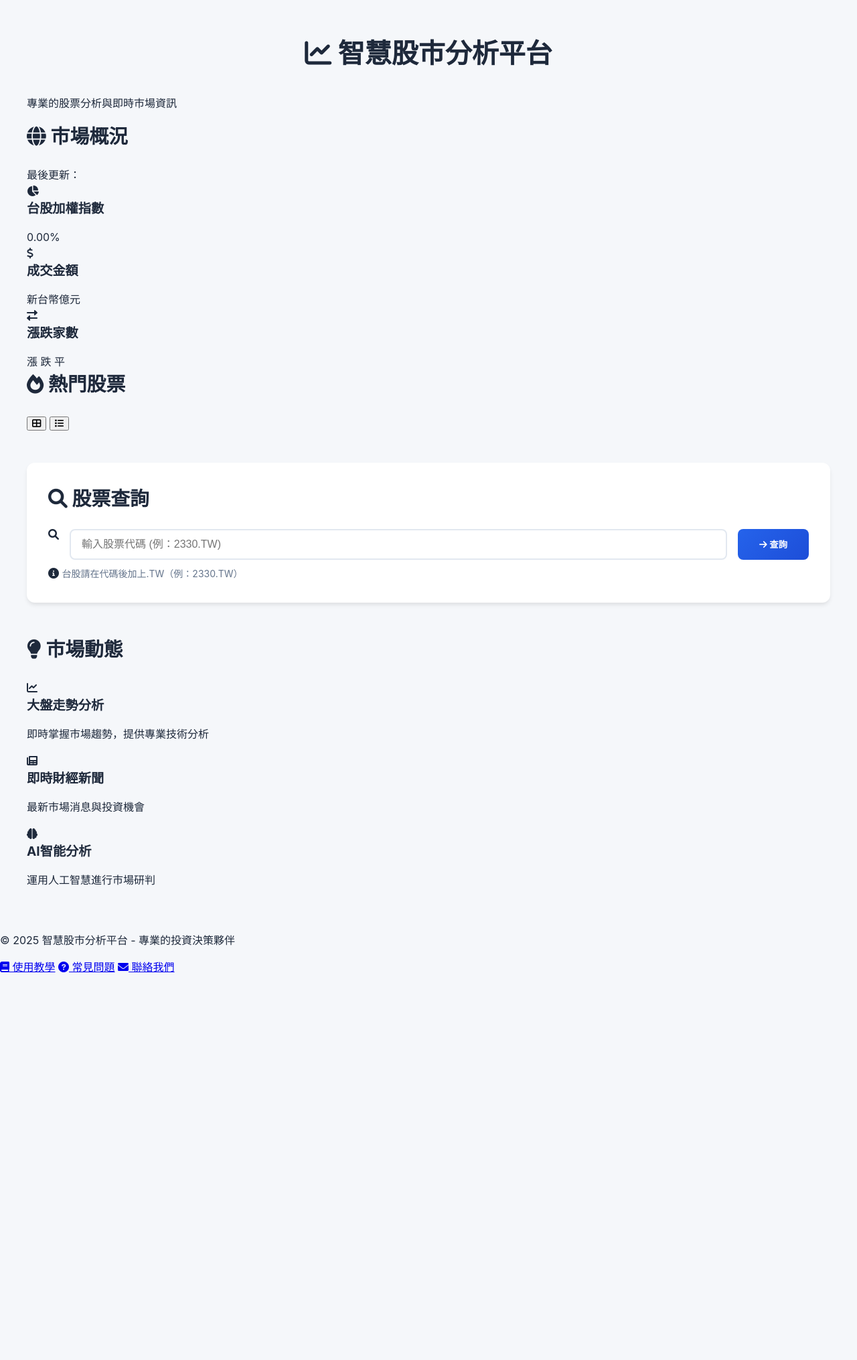
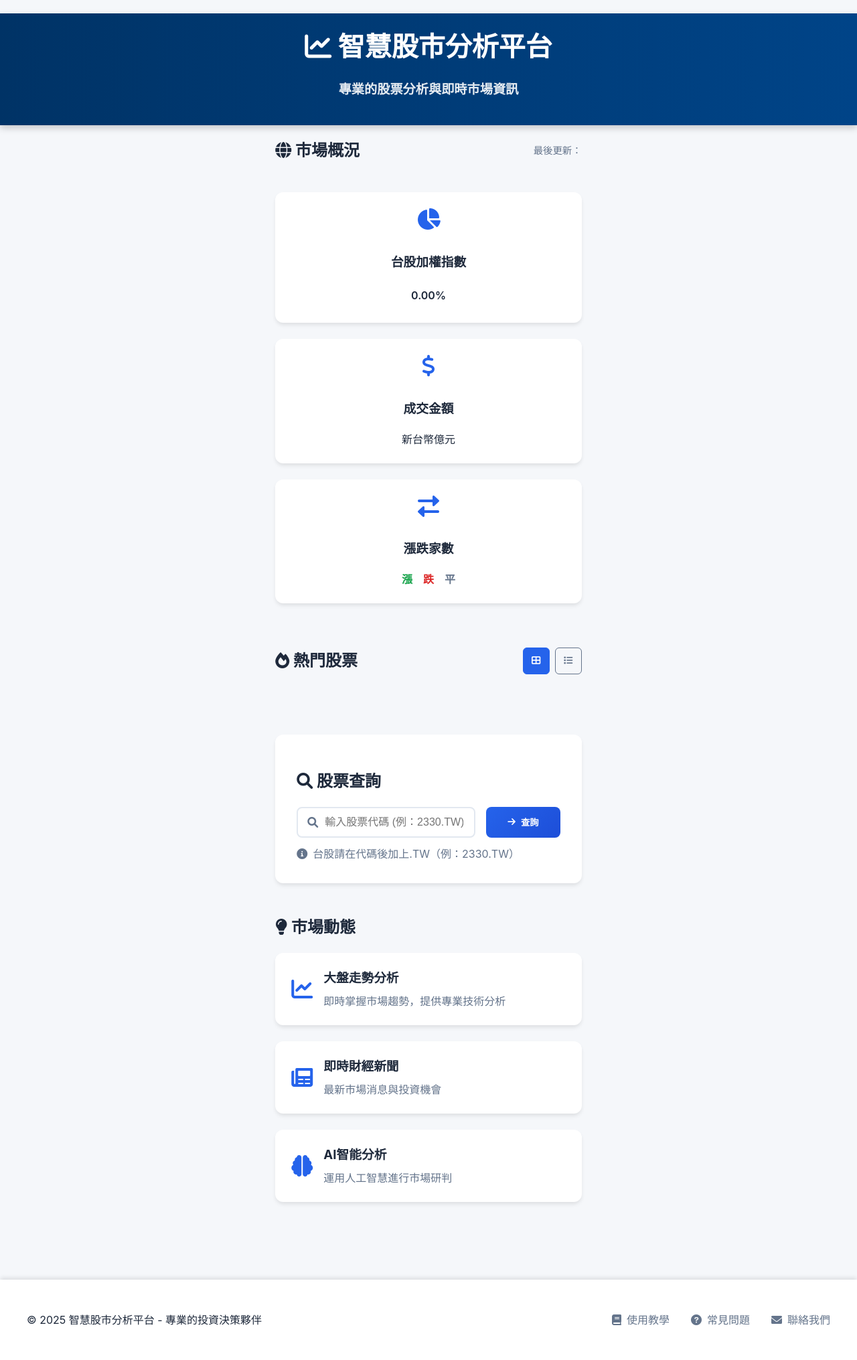
Before and after one commit to iamhenryhuang/financial_web, a Flask app: template templates/home.html in a window 1280 px wide. Shown: the whole page at 67% size. Before the commit the page ends 1452 px from the top, so only its background shows below. Run offline with Flask 3, Linux system fonts and the light colour scheme; the template is opened without the code that fills it, so the values that code supplies are empty.

Commit message:
Update style.css

```diff
--- a/static/style.css
+++ b/static/style.css
@@ -1,146 +1,329 @@
 /* 全域樣式 */
+:root {
+    --primary-color: #2563eb;
+    --primary-dark: #1d4ed8;
+    --success-color: #16a34a;
+    --danger-color: #dc2626;
+    --text-primary: #1e293b;
+    --text-secondary: #64748b;
+    --bg-light: #f5f7fa;
+    --bg-white: #ffffff;
+}
+
 body {
     font-family: 'Inter', -apple-system, BlinkMacSystemFont, "Segoe UI", Roboto, sans-serif;
-    background-color: #f5f7fa;
+    background-color: var(--bg-light);
     margin: 0;
     padding: 0;
-    color: #1e293b;
+    color: var(--text-primary);
     line-height: 1.5;
+    min-height: 100vh;
+    display: flex;
+    flex-direction: column;
 }
 
 .container {
     max-width: 1200px;
-    margin: 30px auto;
+    margin: 0 auto;
     padding: 20px;
+    flex: 1;
 }
 
-h1, h2, h3 {
+/* 網站標題區域 */
+.site-header {
+    width: 100vw;
+    margin-left: calc(-50vw + 50%);
+    margin-right: calc(-50vw + 50%);
+    height: auto;
+    padding: 20px 0;
+    text-align: center;
+    background: linear-gradient(90deg, #003366, #004488);
+    color: white;
+    font-size: 24px;
+    font-weight: bold;
+    position: relative;
+    box-shadow: 0px 4px 10px rgba(0, 0, 0, 0.2);
+    left: 0;
+    right: 0;
+    overflow: hidden;
+}
+
+/* 讓 header 內部內容置中 */
+.site-header h1 {
     margin: 0;
     padding: 0;
-    color: #1e293b;
+    font-size: 2.5rem;
 }
 
-h1 {
-    font-size: 2.5rem;
-    text-align: center;
-    margin-bottom: 2rem;
+/* 設置副標題 */
+.site-description {
+    font-size: 1.2rem;
+    opacity: 0.9;
 }
 
-h2 {
-    font-size: 1.8rem;
+/* 市場概況區塊 */
+.market-overview {
+    margin-bottom: 3rem;
+}
+
+.market-header {
+    display: flex;
+    justify-content: space-between;
+    align-items: center;
     margin-bottom: 1.5rem;
 }
 
-h3 {
-    font-size: 1.2rem;
+.market-time {
+    color: var(--text-secondary);
+    font-size: 0.9rem;
+}
+
+.market-grid {
+    display: grid;
+    grid-template-columns: repeat(auto-fit, minmax(250px, 1fr));
+    gap: 1.5rem;
+}
+
+.market-card {
+    background: var(--bg-white);
+    padding: 1.5rem;
+    border-radius: 12px;
+    box-shadow: 0 4px 6px -1px rgba(0, 0, 0, 0.1);
+    text-align: center;
+    transition: transform 0.2s;
+}
+
+.market-card:hover {
+    transform: translateY(-4px);
+}
+
+.market-card i {
+    font-size: 2rem;
+    color: var(--primary-color);
     margin-bottom: 1rem;
 }
+
+.market-value {
+    font-size: 2rem;
+    font-weight: 700;
+    margin: 0.5rem 0;
+}
+
+.market-change {
+    font-weight: 600;
+    padding: 0.3rem 0.8rem;
+    border-radius: 6px;
+    display: inline-block;
+}
+
+.market-stats {
+    display: flex;
+    justify-content: center;
+    gap: 1rem;
+    font-weight: 600;
+}
+
+.market-stats .up { color: var(--success-color); }
+.market-stats .down { color: var(--danger-color); }
+.market-stats .same { color: var(--text-secondary); }
 
 /* 熱門股票區塊 */
 .popular-stocks {
     margin-bottom: 3rem;
 }
 
+.section-header {
+    display: flex;
+    justify-content: space-between;
+    align-items: center;
+    margin-bottom: 1.5rem;
+}
+
+/* 視圖切換按鈕 */
+.view-options {
+    display: flex;
+    gap: 0.5rem;
+}
+
+.view-toggle {
+    background: none;
+    border: 1px solid var(--text-secondary);
+    padding: 0.5rem;
+    border-radius: 6px;
+    cursor: pointer;
+    color: var(--text-secondary);
+    transition: all 0.2s;
+    width: 40px;
+    height: 40px;
+    display: flex;
+    align-items: center;
+    justify-content: center;
+}
+
+.view-toggle:hover {
+    border-color: var(--primary-color);
+    color: var(--primary-color);
+}
+
+.view-toggle.active {
+    background-color: var(--primary-color);
+    color: white;
+    border-color: var(--primary-color);
+}
+
+/* 股票列表不同視圖模式 */
+/* 修改熱門股票區塊的樣式 */
 .stock-grid {
     display: grid;
-    grid-template-columns: repeat(auto-fill, minmax(220px, 1fr));
+    grid-template-columns: repeat(auto-fill, minmax(300px, 1fr));
     gap: 1.5rem;
-    margin-bottom: 2rem;
+    transition: all 0.3s ease;
 }
 
 .stock-card {
-    background: white;
+    background: var(--bg-white);
     border-radius: 12px;
     padding: 1.5rem;
-    box-shadow: 0 4px 6px -1px rgba(0, 0, 0, 0.1), 0 2px 4px -1px rgba(0, 0, 0, 0.06);
-    transition: transform 0.2s, box-shadow 0.2s;
+    box-shadow: 0 4px 6px -1px rgba(0, 0, 0, 0.1);
+    transition: all 0.2s;
     text-decoration: none;
     color: inherit;
+    display: flex;
+    flex-direction: column;
 }
 
 .stock-card:hover {
     transform: translateY(-4px);
-    box-shadow: 0 10px 15px -3px rgba(0, 0, 0, 0.1), 0 4px 6px -2px rgba(0, 0, 0, 0.05);
+    box-shadow: 0 10px 15px -3px rgba(0, 0, 0, 0.1);
 }
 
-.stock-info h3 {
-    font-size: 1.1rem;
-    margin-bottom: 0.5rem;
-    color: #1e293b;
+.stock-info {
+    display: flex;
+    flex-direction: column;
+    gap: 1rem;
+}
+
+.stock-header {
+    display: flex;
+    flex-direction: column;
+}
+
+.stock-header h3 {
+    margin: 0;
+    font-size: 1.25rem;
+    color: var(--text-primary);
 }
 
 .stock-symbol {
-    color: #64748b;
-    margin: 0.3rem 0;
+    color: var(--text-secondary);
     font-size: 0.9rem;
+    margin-top: 0.25rem;
+}
+
+.stock-price-info {
+    display: flex;
+    justify-content: space-between;
+    align-items: center;
+    margin: 0.5rem 0;
 }
 
 .stock-price {
-    font-size: 1.4rem;
+    font-size: 1.5rem;
     font-weight: 700;
-    margin: 0.5rem 0;
-    color: #1e293b;
+    color: var(--text-primary);
 }
 
 .stock-change {
     font-size: 1rem;
     font-weight: 600;
+    padding: 0.25rem 0.75rem;
+    border-radius: 6px;
 }
 
 .stock-change.positive {
-    color: #16a34a;
+    background-color: rgba(22, 163, 74, 0.1);
+    color: var(--success-color);
 }
 
 .stock-change.negative {
-    color: #dc2626;
+    background-color: rgba(220, 38, 38, 0.1);
+    color: var(--danger-color);
+}
+
+.stock-indicators {
+    display: flex;
+    justify-content: space-between;
+    padding-top: 1rem;
+    border-top: 1px solid var(--bg-light);
+}
+
+.indicator {
+    display: flex;
+    align-items: center;
+    gap: 0.5rem;
+    color: var(--text-secondary);
+    font-size: 0.9rem;
+}
+
+.indicator i {
+    color: var(--primary-color);
 }
 
 /* 搜尋區塊 */
 .search-section {
-    background: white;
+    background: var(--bg-white);
     padding: 2rem;
     border-radius: 12px;
     box-shadow: 0 4px 6px -1px rgba(0, 0, 0, 0.1);
     margin-bottom: 3rem;
 }
 
+.search-container {
+    max-width: 800px;
+    margin: 0 auto;
+}
+
 .search-input-group {
     display: flex;
     gap: 1rem;
-    margin-bottom: 0.5rem;
+    position: relative;
 }
 
-.form-label {
-    display: block;
-    margin-bottom: 0.5rem;
-    font-weight: 600;
-    color: #1e293b;
+.search-icon {
+    position: absolute;
+    left: 1rem;
+    top: 50%;
+    transform: translateY(-50%);
+    color: var(--text-secondary);
 }
 
 .form-control {
     flex: 1;
-    padding: 0.75rem 1rem;
+    padding: 0.75rem 1rem 0.75rem 2.5rem;
     border: 2px solid #e2e8f0;
     border-radius: 8px;
     font-size: 1rem;
-    transition: border-color 0.2s;
+    transition: all 0.2s;
 }
 
 .form-control:focus {
     outline: none;
-    border-color: #2563eb;
+    border-color: var(--primary-color);
     box-shadow: 0 0 0 3px rgba(37, 99, 235, 0.1);
 }
 
 .search-button {
     padding: 0.75rem 2rem;
-    background: linear-gradient(135deg, #2563eb, #1d4ed8);
+    background: linear-gradient(135deg, var(--primary-color), var(--primary-dark));
     color: white;
     border: none;
     border-radius: 8px;
     font-weight: 600;
     cursor: pointer;
-    transition: transform 0.2s, box-shadow 0.2s;
+    transition: all 0.2s;
+    display: flex;
+    align-items: center;
+    gap: 0.5rem;
 }
 
 .search-button:hover {
@@ -148,152 +331,117 @@
     box-shadow: 0 4px 6px -1px rgba(0, 0, 0, 0.1);
 }
 
-.form-text {
-    font-size: 0.875rem;
-    color: #64748b;
-    margin-top: 0.5rem;
+.search-help {
+    margin-top: 0.75rem;
+    color: var(--text-secondary);
+    display: flex;
+    align-items: center;
+    gap: 0.5rem;
 }
 
-/* 股票詳細資訊頁面 */
-.stock-detail {
-    background: white;
-    border-radius: 12px;
-    padding: 2rem;
-    box-shadow: 0 4px 6px -1px rgba(0, 0, 0, 0.1);
-    margin-bottom: 2rem;
+/* 市場動態區塊 */
+.market-insights {
+    margin-bottom: 3rem;
 }
 
-.stock-header {
-    border-bottom: 2px solid #e2e8f0;
-    padding-bottom: 1.5rem;
-    margin-bottom: 2rem;
-}
-
-.current-price {
-    margin-top: 1rem;
-    display: flex;
-    align-items: baseline;
-    gap: 1rem;
-}
-
-.current-price .price {
-    font-size: 2.5rem;
-    font-weight: 700;
-}
-
-.current-price .change {
-    font-size: 1.2rem;
-    font-weight: 600;
-    padding: 0.3rem 0.8rem;
-    border-radius: 6px;
-}
-
-.change.positive {
-    background-color: rgba(22, 163, 74, 0.1);
-    color: #16a34a;
-}
-
-.change.negative {
-    background-color: rgba(220, 38, 38, 0.1);
-    color: #dc2626;
-}
-
-/* 資訊卡片區域 */
-.info-cards {
+.insights-grid {
     display: grid;
     grid-template-columns: repeat(auto-fit, minmax(300px, 1fr));
     gap: 1.5rem;
-    margin-bottom: 2rem;
 }
 
-.card {
-    background: #ffffff;
-    border-radius: 8px;
+.insight-card {
+    background: var(--bg-white);
     padding: 1.5rem;
-    box-shadow: 0 2px 4px rgba(0, 0, 0, 0.05);
+    border-radius: 12px;
+    box-shadow: 0 4px 6px -1px rgba(0, 0, 0, 0.1);
+    display: flex;
+    align-items: center;
+    gap: 1rem;
+    transition: transform 0.2s;
 }
 
-.info-table {
-    width: 100%;
-    border-collapse: collapse;
+.insight-card:hover {
+    transform: translateY(-4px);
 }
 
-.info-table th,
-.info-table td {
-    padding: 0.75rem;
-    border-bottom: 1px solid #e2e8f0;
-    text-align: left;
+.insight-icon {
+    font-size: 2rem;
+    color: var(--primary-color);
 }
 
-.info-table th {
-    color: #64748b;
-    font-weight: 600;
-    width: 40%;
+.insight-content h3 {
+    margin: 0 0 0.5rem 0;
 }
 
-.info-table td {
-    font-weight: 500;
+.insight-content p {
+    margin: 0;
+    color: var(--text-secondary);
 }
 
-/* 圖表區域 */
-.chart-section {
-    margin-top: 2rem;
+/* 頁腳 */
+.site-footer {
+    background: var(--bg-white);
+    padding: 2rem 0;
+    margin-top: 3rem;
+    box-shadow: 0 -4px 6px -1px rgba(0, 0, 0, 0.1);
 }
 
-.chart-section .card {
-    margin-bottom: 1.5rem;
+.footer-content {
+    max-width: 1200px;
+    margin: 0 auto;
+    padding: 0 20px;
+    display: flex;
+    justify-content: space-between;
+    align-items: center;
 }
 
-.chart-img {
-    width: 100%;
-    height: auto;
-    border-radius: 8px;
-    margin-top: 1rem;
+.footer-links {
+    display: flex;
+    gap: 2rem;
 }
 
-/* 錯誤提示 */
-.alert {
-    padding: 1rem;
-    border-radius: 8px;
-    margin-bottom: 1.5rem;
+.footer-links a {
+    color: var(--text-secondary);
+    text-decoration: none;
+    display: flex;
+    align-items: center;
+    gap: 0.5rem;
+    transition: color 0.2s;
 }
 
-.alert-danger {
-    background-color: #fee2e2;
-    border: 1px solid #fecaca;
-    color: #dc2626;
+.footer-links a:hover {
+    color: var(--primary-color);
 }
 
-/* 返回按鈕 */
-.btn-primary {
-    display: inline-block;
-    padding: 0.75rem 2rem;
-    background: linear-gradient(135deg, #2563eb, #1d4ed8);
-    color: white;
-    text-decoration: none;
-    border-radius: 8px;
-    font-weight: 600;
-    transition: transform 0.2s, box-shadow 0.2s;
+/* 響應式設計 */
+@media (max-width: 768px) {
+    .container {
+        padding: 10px;
+    }
+
+    .market-grid,
+    .insights-grid {
+        grid-template-columns: 1fr;
+    }
+
+    .search-input-group {
+        flex-direction: column;
+    }
+
+    .footer-content {
+        flex-direction: column;
+        text-align: center;
+        gap: 1rem;
+    }
+
+    .footer-links {
+        flex-direction: column;
+        gap: 1rem;
+    }
+
+    .stock-grid.list-view .stock-info {
+        flex-direction: column;
+        align-items: flex-start;
+    }
 }
-
-.btn-primary:hover {
-    transform: translateY(-2px);
-    box-shadow: 0 4px 6px -1px rgba(0, 0, 0, 0.1);
-}
-
-/* 市場資訊區塊 */
-.market-info {
-    background: white;
-    padding: 2rem;
-    border-radius: 12px;
-    box-shadow: 0 4px 6px -1px rgba(0, 0, 0, 0.1);
-}
-
-.info-content {
-    color: #475569;
-    line-height: 1.8;
-}
-
-.info-content p {
-    margin: 0.5rem 0;
-}
```
